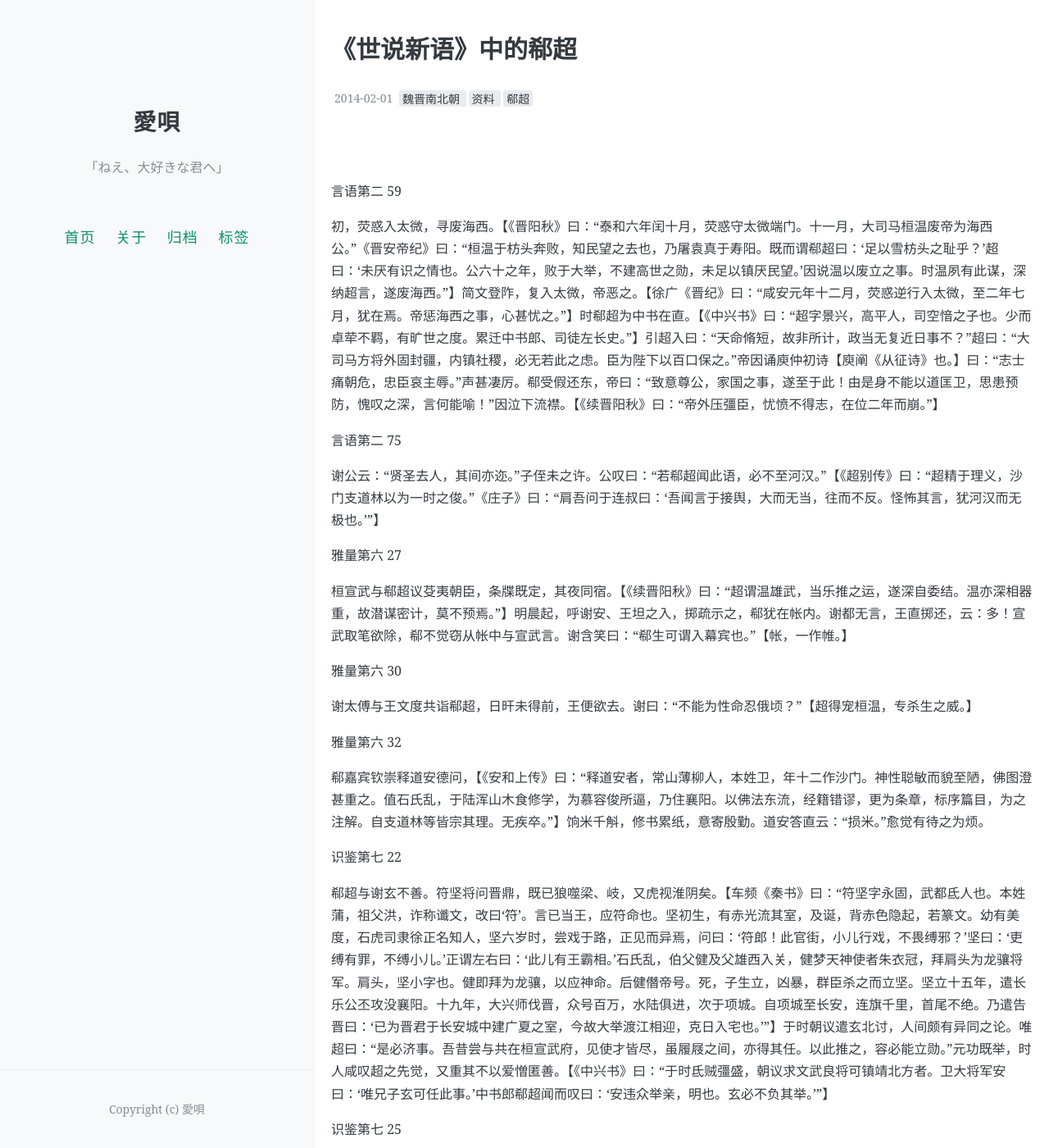
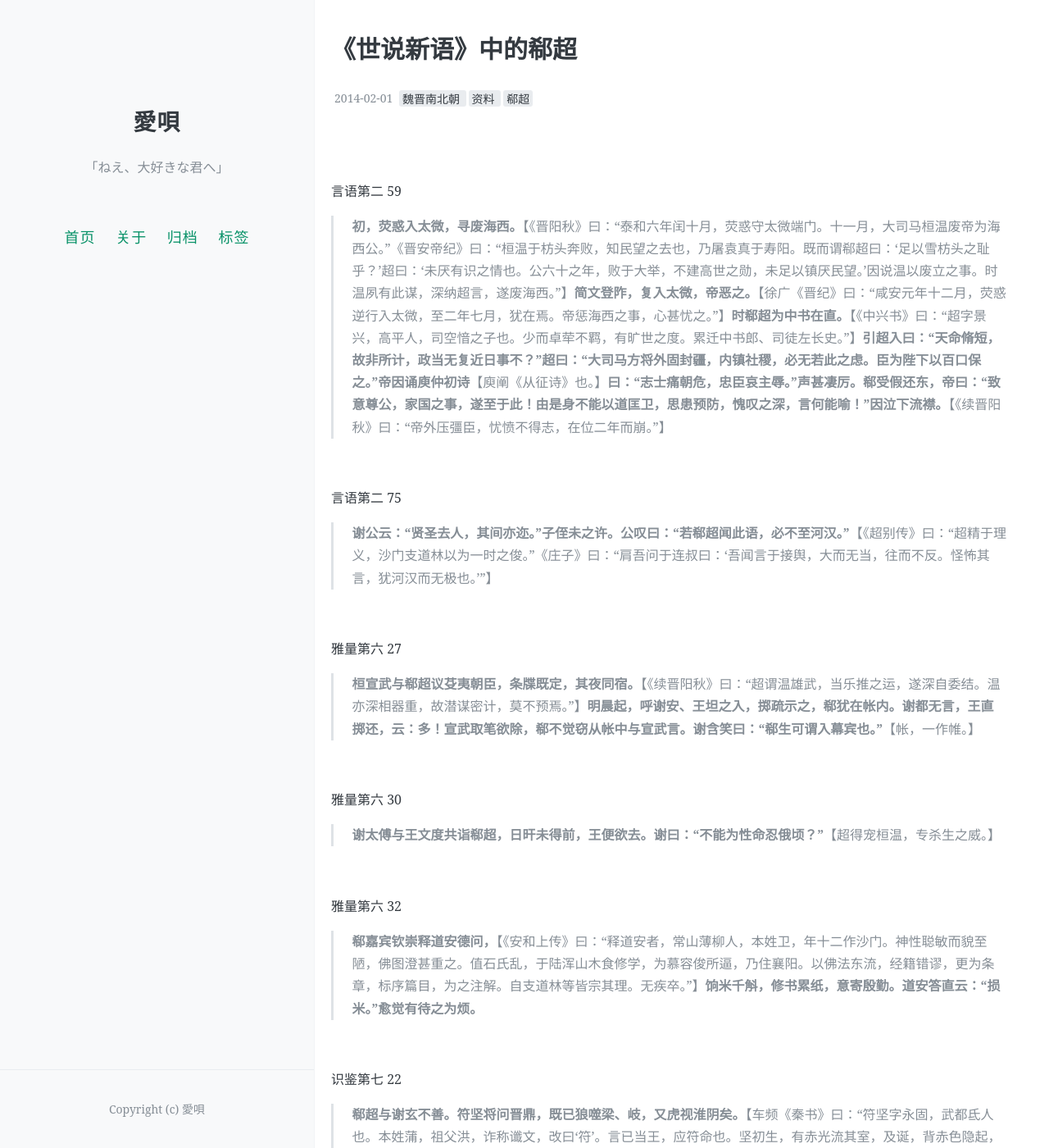
Before and after one commit to aiuta264/aiuta, a Jekyll site: the page built from _posts/2014-02-01-shishuo_xichao.md, in a window 1280 px wide and 1400 px high. Shown: the whole window at 82% size. Built offline with Jekyll 4.4.1, drawn with Linux system fonts in a browser that asks for light colours; comment, search, counter and statistics services are not loaded; some of the changed text lies outside the part shown.

Commit message:
Update 2014-02-01-shishuo_xichao.md

```diff
--- a/_posts/2014-02-01-shishuo_xichao.md
+++ b/_posts/2014-02-01-shishuo_xichao.md
@@ -13,168 +13,168 @@ comments: true
 
 言语第二 59
 
-初，荧惑入太微，寻废海西。【《晋阳秋》曰：“泰和六年闰十月，荧惑守太微端门。十一月，大司马桓温废帝为海西公。”《晋安帝纪》曰：“桓温于枋头奔败，知民望之去也，乃屠袁真于寿阳。既而谓郗超曰：‘足以雪枋头之耻乎？’超曰：‘未厌有识之情也。公六十之年，败于大举，不建高世之勋，未足以镇厌民望。’因说温以废立之事。时温夙有此谋，深纳超言，遂废海西。”】简文登阼，复入太微，帝恶之。【徐广《晋纪》曰：“咸安元年十二月，荧惑逆行入太微，至二年七月，犹在焉。帝惩海西之事，心甚忧之。”】时郗超为中书在直。【《中兴书》曰：“超字景兴，高平人，司空愔之子也。少而卓荦不羁，有旷世之度。累迁中书郎、司徒左长史。”】引超入曰：“天命脩短，故非所计，政当无复近日事不？”超曰：“大司马方将外固封疆，内镇社稷，必无若此之虑。臣为陛下以百口保之。”帝因诵庾仲初诗【庾阐《从征诗》也。】曰：“志士痛朝危，忠臣哀主辱。”声甚凄厉。郗受假还东，帝曰：“致意尊公，家国之事，遂至于此！由是身不能以道匡卫，思患预防，愧叹之深，言何能喻！”因泣下流襟。【《续晋阳秋》曰：“帝外压彊臣，忧愤不得志，在位二年而崩。”】
+>**初，荧惑入太微，寻废海西。**【《晋阳秋》曰：“泰和六年闰十月，荧惑守太微端门。十一月，大司马桓温废帝为海西公。”《晋安帝纪》曰：“桓温于枋头奔败，知民望之去也，乃屠袁真于寿阳。既而谓郗超曰：‘足以雪枋头之耻乎？’超曰：‘未厌有识之情也。公六十之年，败于大举，不建高世之勋，未足以镇厌民望。’因说温以废立之事。时温夙有此谋，深纳超言，遂废海西。”】**简文登阼，复入太微，帝恶之。**【徐广《晋纪》曰：“咸安元年十二月，荧惑逆行入太微，至二年七月，犹在焉。帝惩海西之事，心甚忧之。”】**时郗超为中书在直。**【《中兴书》曰：“超字景兴，高平人，司空愔之子也。少而卓荦不羁，有旷世之度。累迁中书郎、司徒左长史。”】**引超入曰：“天命脩短，故非所计，政当无复近日事不？”超曰：“大司马方将外固封疆，内镇社稷，必无若此之虑。臣为陛下以百口保之。”帝因诵庾仲初诗**【庾阐《从征诗》也。】**曰：“志士痛朝危，忠臣哀主辱。”声甚凄厉。郗受假还东，帝曰：“致意尊公，家国之事，遂至于此！由是身不能以道匡卫，思患预防，愧叹之深，言何能喻！”因泣下流襟。**【《续晋阳秋》曰：“帝外压彊臣，忧愤不得志，在位二年而崩。”】
 
-
+<br>
 
 言语第二 75
 
-谢公云：“贤圣去人，其间亦迩。”子侄未之许。公叹曰：“若郗超闻此语，必不至河汉。”【《超别传》曰：“超精于理义，沙门支道林以为一时之俊。”《庄子》曰：“肩吾问于连叔曰：‘吾闻言于接舆，大而无当，往而不反。怪怖其言，犹河汉而无极也。’”】
+>**谢公云：“贤圣去人，其间亦迩。”子侄未之许。公叹曰：“若郗超闻此语，必不至河汉。”**【《超别传》曰：“超精于理义，沙门支道林以为一时之俊。”《庄子》曰：“肩吾问于连叔曰：‘吾闻言于接舆，大而无当，往而不反。怪怖其言，犹河汉而无极也。’”】
 
-
+<br>
 
 雅量第六 27
 
-桓宣武与郗超议芟夷朝臣，条牒既定，其夜同宿。【《续晋阳秋》曰：“超谓温雄武，当乐推之运，遂深自委结。温亦深相器重，故潜谋密计，莫不预焉。”】明晨起，呼谢安、王坦之入，掷疏示之，郗犹在帐内。谢都无言，王直掷还，云：多！宣武取笔欲除，郗不觉窃从帐中与宣武言。谢含笑曰：“郗生可谓入幕宾也。”【帐，一作帷。】
+>**桓宣武与郗超议芟夷朝臣，条牒既定，其夜同宿。**【《续晋阳秋》曰：“超谓温雄武，当乐推之运，遂深自委结。温亦深相器重，故潜谋密计，莫不预焉。”】**明晨起，呼谢安、王坦之入，掷疏示之，郗犹在帐内。谢都无言，王直掷还，云：多！宣武取笔欲除，郗不觉窃从帐中与宣武言。谢含笑曰：“郗生可谓入幕宾也。”**【帐，一作帷。】
 
-
+<br>
 
 雅量第六 30
 
-谢太傅与王文度共诣郗超，日旰未得前，王便欲去。谢曰：“不能为性命忍俄顷？”【超得宠桓温，专杀生之威。】
+>**谢太傅与王文度共诣郗超，日旰未得前，王便欲去。谢曰：“不能为性命忍俄顷？”**【超得宠桓温，专杀生之威。】
 
-
+<br>
 
 雅量第六 32
 
-郗嘉宾钦崇释道安德问，【《安和上传》曰：“释道安者，常山薄柳人，本姓卫，年十二作沙门。神性聪敏而貌至陋，佛图澄甚重之。值石氏乱，于陆浑山木食修学，为慕容俊所逼，乃住襄阳。以佛法东流，经籍错谬，更为条章，标序篇目，为之注解。自支道林等皆宗其理。无疾卒。”】饷米千斛，修书累纸，意寄殷勤。道安答直云：“损米。”愈觉有待之为烦。
+>**郗嘉宾钦崇释道安德问，**【《安和上传》曰：“释道安者，常山薄柳人，本姓卫，年十二作沙门。神性聪敏而貌至陋，佛图澄甚重之。值石氏乱，于陆浑山木食修学，为慕容俊所逼，乃住襄阳。以佛法东流，经籍错谬，更为条章，标序篇目，为之注解。自支道林等皆宗其理。无疾卒。”】**饷米千斛，修书累纸，意寄殷勤。道安答直云：“损米。”愈觉有待之为烦。**
 
-
+<br>
 
 识鉴第七 22
 
-郗超与谢玄不善。符坚将问晋鼎，既已狼噬梁、岐，又虎视淮阴矣。【车频《秦书》曰：“符坚字永固，武都氐人也。本姓蒲，祖父洪，诈称谶文，改曰‘符’。言已当王，应符命也。坚初生，有赤光流其室，及诞，背赤色隐起，若篆文。幼有美度，石虎司隶徐正名知人，坚六岁时，尝戏于路，正见而异焉，问曰：‘符郎！此官街，小儿行戏，不畏缚邪？’坚曰：‘吏缚有罪，不缚小儿。’正谓左右曰：‘此儿有王霸相。’石氏乱，伯父健及父雄西入关，健梦天神使者朱衣冠，拜肩头为龙骧将军。肩头，坚小字也。健即拜为龙骧，以应神命。后健僭帝号。死，子生立，凶暴，群臣杀之而立坚。坚立十五年，遣长乐公丕攻没襄阳。十九年，大兴师伐晋，众号百万，水陆俱进，次于项城。自项城至长安，连旗千里，首尾不绝。乃遣告晋曰：‘已为晋君于长安城中建广夏之室，今故大举渡江相迎，克日入宅也。’”】于时朝议遣玄北讨，人间颇有异同之论。唯超曰：“是必济事。吾昔尝与共在桓宣武府，见使才皆尽，虽履屐之间，亦得其任。以此推之，容必能立勋。”元功既举，时人咸叹超之先觉，又重其不以爱憎匿善。【《中兴书》曰：“于时氐贼彊盛，朝议求文武良将可镇靖北方者。卫大将军安曰：‘唯兄子玄可任此事。’中书郎郗超闻而叹曰：‘安违众举亲，明也。玄必不负其举。’”】
+>**郗超与谢玄不善。符坚将问晋鼎，既已狼噬梁、岐，又虎视淮阴矣。**【车频《秦书》曰：“符坚字永固，武都氐人也。本姓蒲，祖父洪，诈称谶文，改曰‘符’。言已当王，应符命也。坚初生，有赤光流其室，及诞，背赤色隐起，若篆文。幼有美度，石虎司隶徐正名知人，坚六岁时，尝戏于路，正见而异焉，问曰：‘符郎！此官街，小儿行戏，不畏缚邪？’坚曰：‘吏缚有罪，不缚小儿。’正谓左右曰：‘此儿有王霸相。’石氏乱，伯父健及父雄西入关，健梦天神使者朱衣冠，拜肩头为龙骧将军。肩头，坚小字也。健即拜为龙骧，以应神命。后健僭帝号。死，子生立，凶暴，群臣杀之而立坚。坚立十五年，遣长乐公丕攻没襄阳。十九年，大兴师伐晋，众号百万，水陆俱进，次于项城。自项城至长安，连旗千里，首尾不绝。乃遣告晋曰：‘已为晋君于长安城中建广夏之室，今故大举渡江相迎，克日入宅也。’”】**于时朝议遣玄北讨，人间颇有异同之论。唯超曰：“是必济事。吾昔尝与共在桓宣武府，见使才皆尽，虽履屐之间，亦得其任。以此推之，容必能立勋。”元功既举，时人咸叹超之先觉，又重其不以爱憎匿善。**【《中兴书》曰：“于时氐贼彊盛，朝议求文武良将可镇靖北方者。卫大将军安曰：‘唯兄子玄可任此事。’中书郎郗超闻而叹曰：‘安违众举亲，明也。玄必不负其举。’”】
 
-
+<br>
 
 识鉴第七 25
 
-郗超与傅瑗周旋，瑗见其二子，并总发。超观之良久，谓瑗曰：“小者才名皆胜，然保卿家，终当在兄。”即傅亮兄弟也。【《傅氏谱》曰：“瑗字叔玉，北地灵州人。历护军长史、安城太守。”《宋书》曰：“迪字长猷，瑗长子也。位至五兵尚书。赠太常。”丘渊之《文章录》曰：“亮字季友，迪弟也。历尚书令，仕光禄大夫。元嘉三年，以罪伏诛。”】
+>**郗超与傅瑗周旋，瑗见其二子，并总发。超观之良久，谓瑗曰：“小者才名皆胜，然保卿家，终当在兄。”即傅亮兄弟也。**【《傅氏谱》曰：“瑗字叔玉，北地灵州人。历护军长史、安城太守。”《宋书》曰：“迪字长猷，瑗长子也。位至五兵尚书。赠太常。”丘渊之《文章录》曰：“亮字季友，迪弟也。历尚书令，仕光禄大夫。元嘉三年，以罪伏诛。”】
 
-
+<br>
 
 赏誉第八 117
 
-桓公语嘉宾：“阿源有德有言，向使作令仆，足以仪刑百揆。朝廷用违其才耳。”【嘉宾，郗超小字也。阿源，殷浩也。】
+>**桓公语嘉宾：“阿源有德有言，向使作令仆，足以仪刑百揆。朝廷用违其才耳。”**【嘉宾，郗超小字也。阿源，殷浩也。】
 
-
+<br>
 
 赏誉第八 118
 
-简文语嘉宾：“刘尹语末后亦小异，回复其言，亦乃无过。”
+>**简文语嘉宾：“刘尹语末后亦小异，回复其言，亦乃无过。”**
 
-
+<br>
 
 赏誉第八 126
 
-谚曰：“扬州独步王文度，后来出人郄嘉宾。”【《续晋阳秋》曰：“超少有才气，越世负俗，不循常检。时人为一代盛誉者，语曰：‘太才槃槃谢家安，江东独步王文度，盛德日新郄嘉宾。’”其语小异，故详录焉。】
+>**谚曰：“扬州独步王文度，后来出人郄嘉宾。”**【《续晋阳秋》曰：“超少有才气，越世负俗，不循常检。时人为一代盛誉者，语曰：‘太才槃槃谢家安，江东独步王文度，盛德日新郄嘉宾。’”其语小异，故详录焉。】
 
-
+<br>
 
 赏誉第八 145
 
-殷允出西，郗超与袁虎书云：“子思求良朋，托好足下，勿以开美求之。”【《中兴书》曰：“允字子思，陈郡人，太常康第六子。恭素谦退，有儒者之风。历吏部尚书。”】世目袁为“开美”，故子敬诗曰：“袁生开美度。”
+>**殷允出西，郗超与袁虎书云：“子思求良朋，托好足下，勿以开美求之。”**【《中兴书》曰：“允字子思，陈郡人，太常康第六子。恭素谦退，有儒者之风。历吏部尚书。”】世目袁为“开美”，故子敬诗曰：“袁生开美度。”
 
-
+<br>
 
 品藻第九 49
 
-谢万寿春败后，简文问郗超：“万自可败，那得乃尔失士卒情？”超曰：“伊以率任之性，欲区别智勇。”【《中兴书》曰：“万之为豫州，氐、羌暴掠司、豫，鲜卑屯结并、冀，万既受方任，自率众入颍，以援洛阳。万矜豪傲物，失士众之心。北中郎郗昙以疾还彭城，万以为贼盛致退，便向还南，遂自溃乱，狼狈单归。太宗责之，废为庶人。”】
+>**谢万寿春败后，简文问郗超：“万自可败，那得乃尔失士卒情？”超曰：“伊以率任之性，欲区别智勇。”**【《中兴书》曰：“万之为豫州，氐、羌暴掠司、豫，鲜卑屯结并、冀，万既受方任，自率众入颍，以援洛阳。万矜豪傲物，失士众之心。北中郎郗昙以疾还彭城，万以为贼盛致退，便向还南，遂自溃乱，狼狈单归。太宗责之，废为庶人。”】
 
-
+<br>
 
 品藻第九 62
 
-郗嘉宾道谢公：“造膝虽不深彻，而缠绵纶至。”又曰：“右军诣嘉宾。”嘉宾闻之云：“不得称诣，政得谓之朋耳！”谢公以嘉宾言为得。【凡彻诣者，盖深核之名也。谢不彻，王亦不诣。谢、王于理，相与为朋俦也。】
+>**郗嘉宾道谢公：“造膝虽不深彻，而缠绵纶至。”又曰：“右军诣嘉宾。”嘉宾闻之云：“不得称诣，政得谓之朋耳！”谢公以嘉宾言为得。**【凡彻诣者，盖深核之名也。谢不彻，王亦不诣。谢、王于理，相与为朋俦也。】
 
-
+<br>
 
 品藻第九 67
 
-郗嘉宾问谢太傅曰：“林公谈何如嵇公？”谢云：“嵇公勤著脚，裁可得去耳。”【《支遁传》曰：“遁神悟机发，风期所得，自然超迈也。”】又问：“殷何如支？”谢曰：“正尔有超拔，支乃过殷。然亹亹论辩，恐殷欲制支。”
+>**郗嘉宾问谢太傅曰：“林公谈何如嵇公？”谢云：“嵇公勤著脚，裁可得去耳。”**【《支遁传》曰：“遁神悟机发，风期所得，自然超迈也。”】**又问：“殷何如支？”谢曰：“正尔有超拔，支乃过殷。然亹亹论辩，恐殷欲制支。”**
 
-
+<br>
 
 品藻第九 79
 
-袁彦伯为吏部郎，子敬与郗嘉宾书曰：“彦伯已入，殊足顿兴往之气。故知捶挞自难为人，冀小却，当复差耳。”
+>**袁彦伯为吏部郎，子敬与郗嘉宾书曰：“彦伯已入，殊足顿兴往之气。故知捶挞自难为人，冀小却，当复差耳。”**
 
-
+<br>
 
 品藻第九 82
 
-王子敬问谢公：“嘉宾何如道季？”答曰：“道季诚复钞撮清悟，嘉宾故自上。”【谓超拔也。】
+>**王子敬问谢公：“嘉宾何如道季？”答曰：“道季诚复钞撮清悟，嘉宾故自上。”**【谓超拔也。】
 
-
+<br>
 
 捷悟第十一 6
 
-郗司空在北府，桓宣武恶其居兵权。【《南徐州记》曰：“徐州人多劲悍，号精兵，故桓温常曰：‘京口酒可饮，箕可用，兵可使。’”】郗于事机素暗，遣笺诣桓：“方欲共奖王室，脩复园陵。”世子嘉宾出行，于道上闻信至，急取笺，视竟，寸寸毁裂，便回。还更作笺，自陈老病，不堪人间，欲乞闲地自养。宣武得笺大喜，即诏转公督五郡，会稽太守。【《晋阳秋》曰：“大司马将讨慕容暐，表求申劝平北愔及袁真等严办。愔以羸疾求退，诏大司马领愔所任。”按《中兴书》：愔辞此行，温责其不从，转授会稽。《世说》为谬。】
+>**郗司空在北府，桓宣武恶其居兵权。**【《南徐州记》曰：“徐州人多劲悍，号精兵，故桓温常曰：‘京口酒可饮，箕可用，兵可使。’”】**郗于事机素暗，遣笺诣桓：“方欲共奖王室，脩复园陵。”世子嘉宾出行，于道上闻信至，急取笺，视竟，寸寸毁裂，便回。还更作笺，自陈老病，不堪人间，欲乞闲地自养。宣武得笺大喜，即诏转公督五郡，会稽太守。**【《晋阳秋》曰：“大司马将讨慕容暐，表求申劝平北愔及袁真等严办。愔以羸疾求退，诏大司马领愔所任。”按《中兴书》：愔辞此行，温责其不从，转授会稽。《世说》为谬。】
 
-
+<br>
 
 企羡第十六 5
 
-郗嘉宾得人以己比符坚，大喜。
+>**郗嘉宾得人以己比符坚，大喜。**
 
-
+<br>
 
 伤逝第十七 12
 
-郗嘉宾丧，左右白郗公“郎丧”，既闻，不悲，因语左右：“殡时可道。”公往临殡，一恸几绝。【《中兴书》曰：“超年四十一，先愔卒。超所交友，皆一时俊乂。及死之日，贵贱为诔者四十余人。”《续晋阳秋》曰：“超党戴桓氏，为其谋主，以父愔忠于王室，不令知之。将亡，出一小书箱付门生，云：‘本欲焚此，恐官年尊，必以伤愍为毙。我亡后，若大损眠食，则呈此箱。’愔后果恸悼成疾，门生乃如超旨，则与桓温往反密计。愔见即大怒曰：‘小子死恨晚！’后不复哭。”】
+>**郗嘉宾丧，左右白郗公“郎丧”，既闻，不悲，因语左右：“殡时可道。”公往临殡，一恸几绝。**【《中兴书》曰：“超年四十一，先愔卒。超所交友，皆一时俊乂。及死之日，贵贱为诔者四十余人。”《续晋阳秋》曰：“超党戴桓氏，为其谋主，以父愔忠于王室，不令知之。将亡，出一小书箱付门生，云：‘本欲焚此，恐官年尊，必以伤愍为毙。我亡后，若大损眠食，则呈此箱。’愔后果恸悼成疾，门生乃如超旨，则与桓温往反密计。愔见即大怒曰：‘小子死恨晚！’后不复哭。”】
 
-
+<br>
 
 栖逸第十八 15
 
-郗超每闻欲高尚隐退者，辄为办百万资，并为造立居宇。在剡为戴公起宅，甚精整。戴始往旧居，与所亲书曰：“近至剡，如官舍。”郗为傅约亦办百万资，傅隐事差互，故不果遗。【约，琼小字。】
+>**郗超每闻欲高尚隐退者，辄为办百万资，并为造立居宇。在剡为戴公起宅，甚精整。戴始往旧居，与所亲书曰：“近至剡，如官舍。”郗为傅约亦办百万资，傅隐事差互，故不果遗。**【约，琼小字。】
 
-
+<br>
 
 贤媛第十九 29
 
-郗嘉宾丧，妇兄弟欲迎妹还，终不肯归。【《郗氏谱》曰：“超娶汝南周闵女，名马头。”】曰：“生纵不得与郗郎同室，死宁不同穴！”【《诗》曰：“谷则异室，死则同穴。”郑玄《注》曰：“穴谓圹中墟也。”】
+>**郗嘉宾丧，妇兄弟欲迎妹还，终不肯归。**【《郗氏谱》曰：“超娶汝南周闵女，名马头。”】**曰：“生纵不得与郗郎同室，死宁不同穴！”**【《诗》曰：“谷则异室，死则同穴。”郑玄《注》曰：“穴谓圹中墟也。”】
 
-
+<br>
 
 宠礼第二十二 3
 
-王珣、郗超并有奇才，为大司马所眷拔。珣为主簿，超为记室参军。超为人多须，珣状短小。于时荆州为之语曰：“髯参军，短主簿。能令公喜，能令公怒。”【《续晋阳秋》曰：“超有才能，珣有器望，并为温所暱。”】
+>**王珣、郗超并有奇才，为大司马所眷拔。珣为主簿，超为记室参军。超为人多须，珣状短小。于时荆州为之语曰：“髯参军，短主簿。能令公喜，能令公怒。”**【《续晋阳秋》曰：“超有才能，珣有器望，并为温所暱。”】
 
-
+<br>
 
 简傲第二十四 15
 
-王子敬兄弟见郗公，蹑履问讯，甚修外生礼。及嘉宾死，皆箸高屐，仪容轻慢。命坐，皆云“有事，不暇坐”。既去，郗公慨然曰：“使嘉宾不死，鼠辈敢尔！”【愔子超，有盛名，且获宠于桓温，故为超敬愔。】
+>**王子敬兄弟见郗公，蹑履问讯，甚修外生礼。及嘉宾死，皆箸高屐，仪容轻慢。命坐，皆云“有事，不暇坐”。既去，郗公慨然曰：“使嘉宾不死，鼠辈敢尔！”**【愔子超，有盛名，且获宠于桓温，故为超敬愔。】
 
-
+<br>
 
 排调第二十五 44
 
-郗司空拜北府，【《南徐州记》曰：“旧徐州都督以东为称。晋氏南迁，徐州刺史王舒加北中郎将。北府之号，自此起也。”】王黄门诣郗门拜，云：“应变将略，非其所长。”骤咏之不已。郗仓谓嘉宾曰：“公今日拜，子猷言语殊不逊，深不可容！”【仓，郗融小字也。《郗氏谱》曰：“融字景山，愔第二子，辟琅邪王文学，不拜而蚤终。”】嘉宾曰：“此是陈寿作诸葛评。【《蜀志》陈寿评曰：“亮连年动众，而无成功，盖应变将略，非其所长也。”王隐《晋书》曰：“寿字承祚，巴西安汉人。好学，善著述。仕至中庶子。初，寿父为马谡参军，诸葛亮诛谡，髡其父头。亮子瞻又轻寿。故寿撰《蜀志》，以爱憎为评也。”】人以汝家比武侯，复何所言？”
+>**郗司空拜北府，**【《南徐州记》曰：“旧徐州都督以东为称。晋氏南迁，徐州刺史王舒加北中郎将。北府之号，自此起也。”】**王黄门诣郗门拜，云：“应变将略，非其所长。”骤咏之不已。郗仓谓嘉宾曰：“公今日拜，子猷言语殊不逊，深不可容！”**【仓，郗融小字也。《郗氏谱》曰：“融字景山，愔第二子，辟琅邪王文学，不拜而蚤终。”】**嘉宾曰：“此是陈寿作诸葛评。**【《蜀志》陈寿评曰：“亮连年动众，而无成功，盖应变将略，非其所长也。”王隐《晋书》曰：“寿字承祚，巴西安汉人。好学，善著述。仕至中庶子。初，寿父为马谡参军，诸葛亮诛谡，髡其父头。亮子瞻又轻寿。故寿撰《蜀志》，以爱憎为评也。”】**人以汝家比武侯，复何所言？”**
 
-
+<br>
 
 排调第二十五 49
 
-郗嘉宾书与袁虎，道戴安道、谢居士云：“恒任之风，当有所弘耳。”以袁无恒，故以此激之。【袁、戴、谢并已见。】
+>**郗嘉宾书与袁虎，道戴安道、谢居士云：“恒任之风，当有所弘耳。”以袁无恒，故以此激之。**【袁、戴、谢并已见。】
 
-
+<br>
 
 排调第二十五 50
 
-范启与郗嘉宾书曰：“子敬举体无饶纵，掇皮无余润。”郗答曰：“举体无余润，何如举体非真者？”范性矜假多烦，故嘲之。
+>**范启与郗嘉宾书曰：“子敬举体无饶纵，掇皮无余润。”郗答曰：“举体无余润，何如举体非真者？”范性矜假多烦，故嘲之。**
 
-
+<br>
 
 排调第二十五 53
 
-范荣期见郗超俗情不淡，戏之曰：“夷、齐、巢、许，一诣垂名。何必劳神苦形，支策据梧邪？”郗未答。韩康伯曰：“何不使游刃皆虚？”【《庄子》曰：“昭文之鼓琴，师旷之支策，惠子之据梧，三子之智几矣，皆其盛也，故载之末年。庖丁为文惠君解牛，三年之后，未尝见全牛也。用刀十九年矣，所解数千牛，而刀刃若新发于硎。文惠君问之，庖丁曰：‘彼节者有间，而刀刃无厚；以无厚入有间，恢恢乎其于游刃必有余地。’”】
+>**范荣期见郗超俗情不淡，戏之曰：“夷、齐、巢、许，一诣垂名。何必劳神苦形，支策据梧邪？”郗未答。韩康伯曰：“何不使游刃皆虚？”**【《庄子》曰：“昭文之鼓琴，师旷之支策，惠子之据梧，三子之智几矣，皆其盛也，故载之末年。庖丁为文惠君解牛，三年之后，未尝见全牛也。用刀十九年矣，所解数千牛，而刀刃若新发于硎。文惠君问之，庖丁曰：‘彼节者有间，而刀刃无厚；以无厚入有间，恢恢乎其于游刃必有余地。’”】
 
-
+<br>
 
 俭啬第二十九 9
 
-郗公大聚敛，有钱数千万，嘉宾意甚不同。常朝旦问讯，郗家法：子弟不坐，因倚语移时，遂及财货事。郗公曰：“汝正当欲得吾钱耳！”乃开库一日，令任意用。郗公始正谓损数百万许。嘉宾遂一日乞与亲友，周旋略尽。郗公闻之，惊怪不能已已。【《中兴书》曰：“超少卓荦而不羁，有旷世之度。”】
+>**郗公大聚敛，有钱数千万，嘉宾意甚不同。常朝旦问讯，郗家法：子弟不坐，因倚语移时，遂及财货事。郗公曰：“汝正当欲得吾钱耳！”乃开库一日，令任意用。郗公始正谓损数百万许。嘉宾遂一日乞与亲友，周旋略尽。郗公闻之，惊怪不能已已。**【《中兴书》曰：“超少卓荦而不羁，有旷世之度。”】
 
 <br>
```
